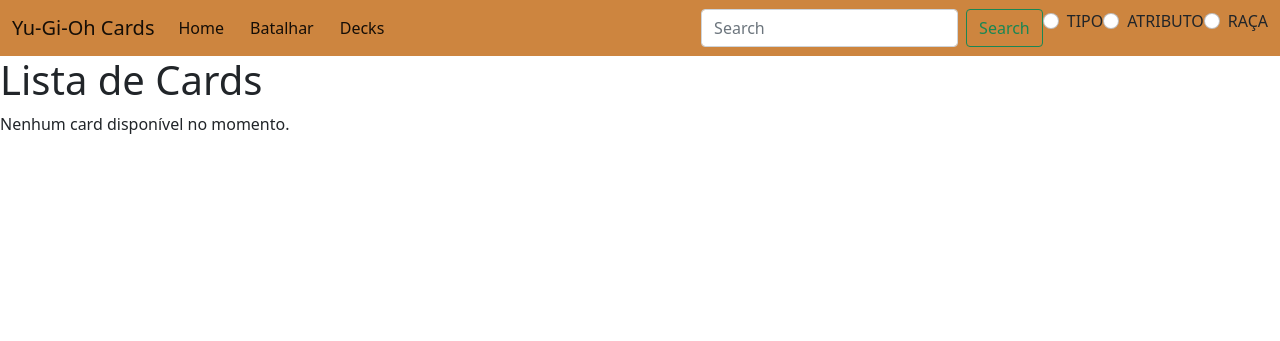
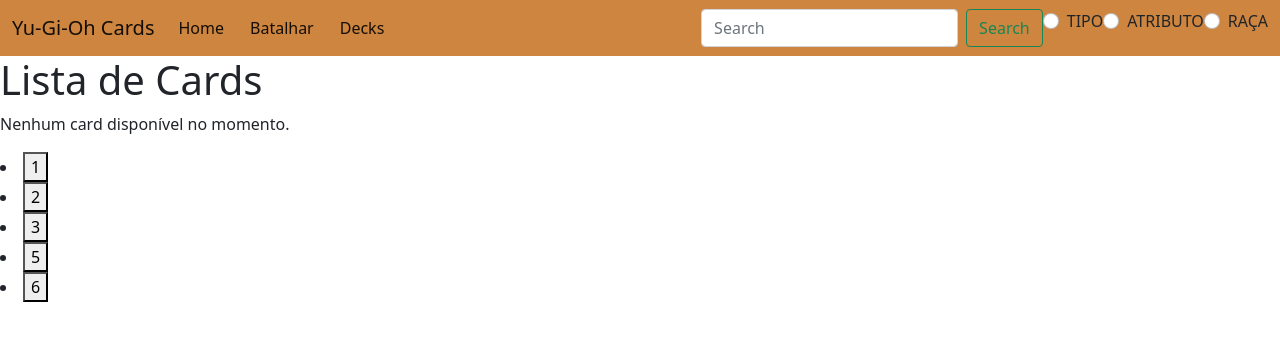
Before and after one commit to ApenasUDev/YU-GI-OH-CARDS, a Django app: template YugiohCardsProject/YugiohCardsApp/templates/home.html in a window 1280 px wide. Shown: the top 341 px of the page. Run offline with Django 4.2, Linux system fonts and the light colour scheme; the template is opened without the code that fills it, so the values that code supplies are empty.

Commit message:
iniciando exibição completa dos cards

```diff
--- a/YugiohCardsProject/YugiohCardsApp/templates/home.html
+++ b/YugiohCardsProject/YugiohCardsApp/templates/home.html
@@ -28,7 +28,15 @@
 
 
     </div>
+    <div>
 
+        <li><button>1</button></li>
+        <li><button>2</button></li>
+        <li><button>3</button></li>
+        <li><button>5</button></li>
+        <li><button>6</button></li>
+
+    </div>
     <div id="modal" class="modal">
         <div id="modal-content" class="modal-content">
             <span class="close">&times;</span>
```
